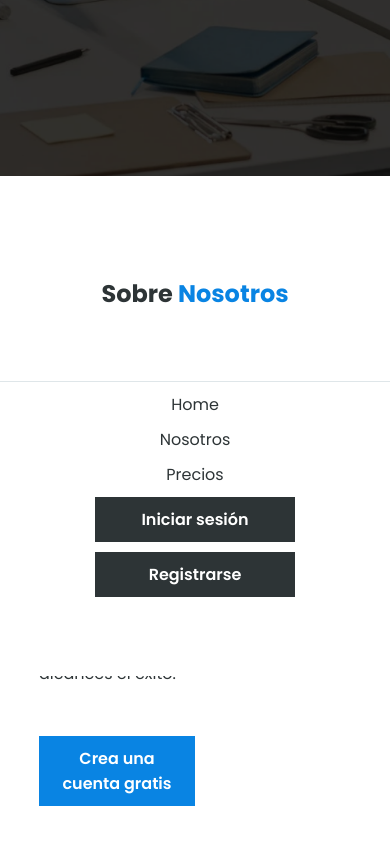
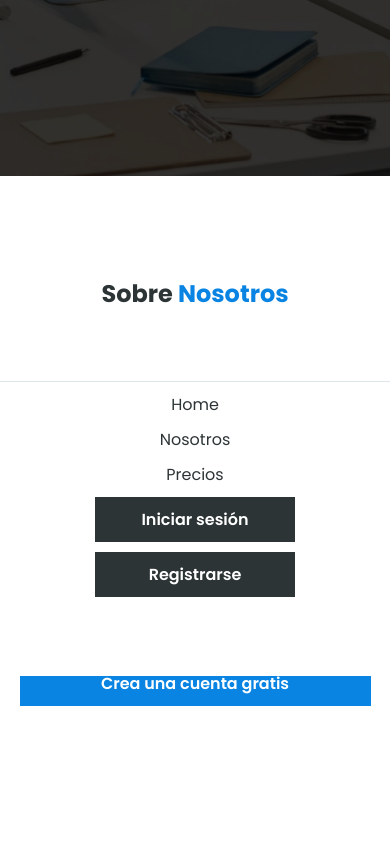
Before and after one commit to LetaDevs/frontend-leta-tasks, a React (Create React App) app: page / in a window 390 px wide. Shown: the part 668-1512 px from the top of the page. Built offline with nearby package versions, Linux system fonts and the light colour scheme.

Commit message:
se corrigió el problema con el responsive del componente Nosotros

```diff
--- a/src/index.css
+++ b/src/index.css
@@ -300,22 +300,20 @@ img {
 	padding-top: 10%;
 }
 
-@media screen and (max-width: 576px) {
-	.nosotros__titulo {
-		text-align: center;
+@media screen and (max-width: 1024px) {
+	.nosotros__contenedor {
+		width: 80%;
 	}
 	.nosotros__descripcion {
 		margin-top: 100px;
-		width: 100%;
-		text-align: justify;
+		width: 80%;
 	}
 	.nosotros__parrafo {
-		width: 100%;
+		width: 80%;
 		margin: 50px 0;
 	}
-	.nosotros__contenido .btn {
-		display: block;
-		text-align: center;
+	.nosotros__img {
+		padding-top: 15%;
 	}
 }
 @media screen and (max-width: 768px) {
@@ -328,7 +326,6 @@ img {
 	.nosotros__descripcion {
 		margin-top: 100px;
 		width: 100%;
-		text-align: justify;
 	}
 	.nosotros__parrafo {
 		width: 100%;
@@ -338,20 +335,26 @@ img {
 		width: 50%;
 	}
 }
-@media screen and (max-width: 1024px) {
-	/* .nosotros__contenedor {
-		width: 80%;
-	} */
+
+@media screen and (max-width: 576px) {
+	.nosotros__contenedor {
+		width: 90%;
+	}
+	.nosotros__titulo {
+		text-align: center;
+	}
 	.nosotros__descripcion {
 		margin-top: 100px;
-		width: 80%;
-		text-align: justify;
+		width: 100%;
+		/* text-align: justify; */
 	}
 	.nosotros__parrafo {
-		width: 80%;
+		width: 100%;
 		margin: 50px 0;
 	}
-	.nosotros__img {
-		padding-top: 15%;
+	.nosotros__contenido .btn {
+		display: block;
+		width: 100%;
+		text-align: center;
 	}
 }
```
